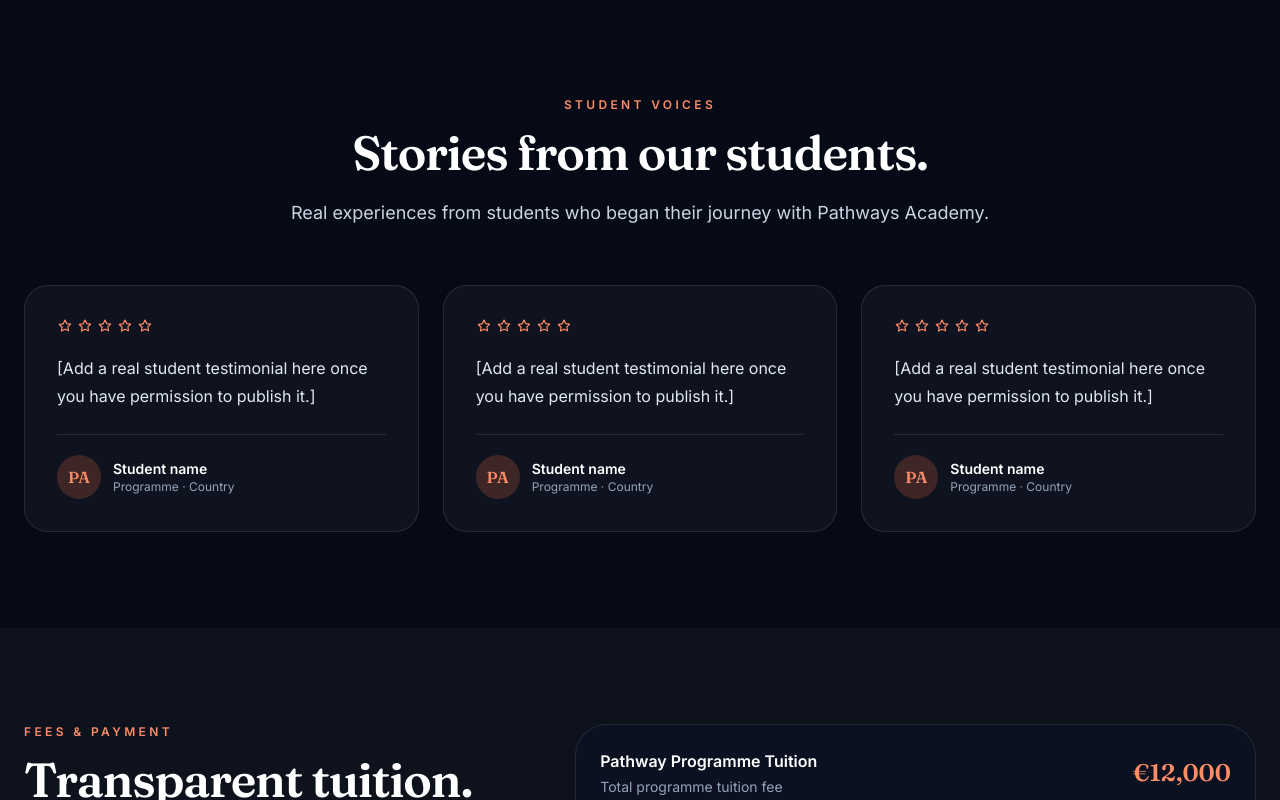
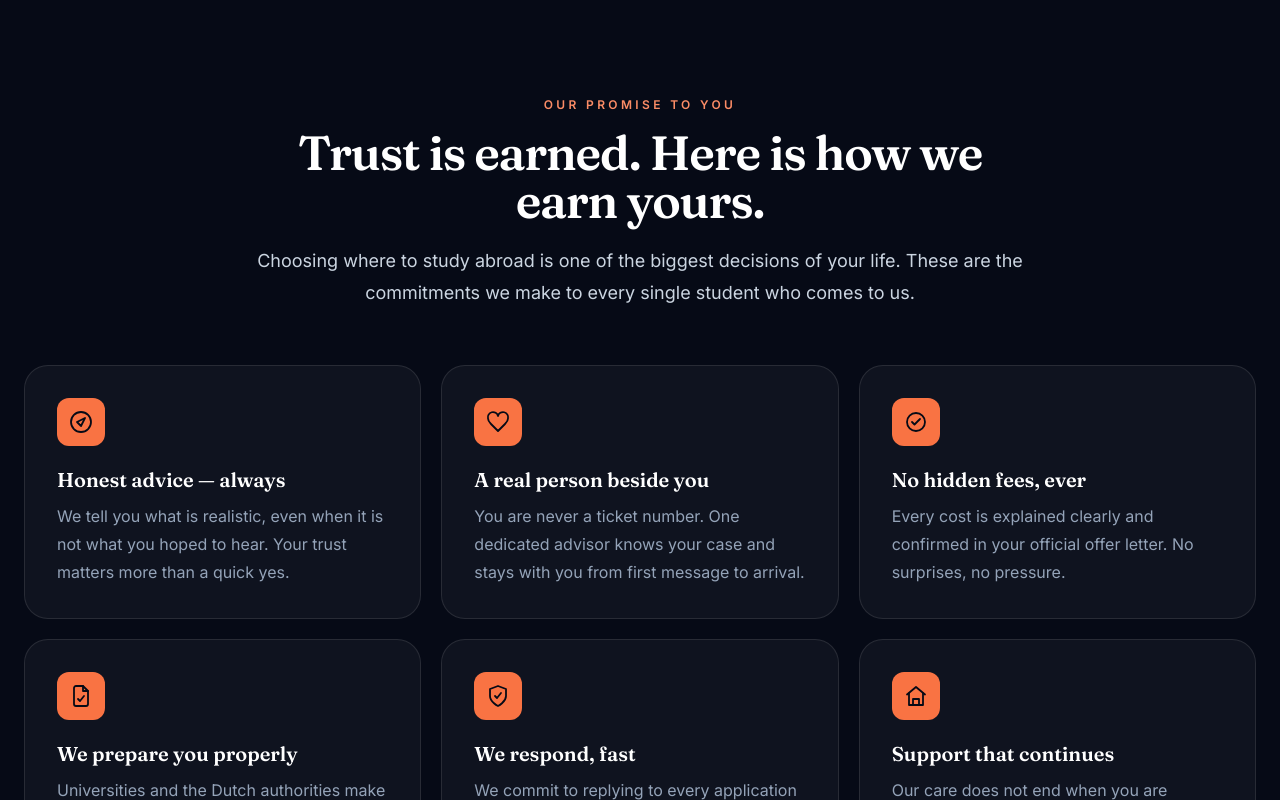
Before and after one commit to Samir-Amiri/pathwaysacademy, a React (Vite) app: page / in a window 1280 px wide. Shown: the part 5780-6580 px from the top of the page. Built offline with nearby package versions, Linux system fonts and the light colour scheme.

Commit message:
Replace placeholder testimonials with honest Our Promise section

```diff
--- a/src/App.jsx
+++ b/src/App.jsx
@@ -168,11 +168,13 @@ const stats = [
   { value: "360°", label: "Support — application to arrival" },
 ];
 
-/* PLACEHOLDER — replace with REAL, verified student testimonials before relying on this section. */
-const testimonials = [
-  { quote: "[Add a real student testimonial here once you have permission to publish it.]", name: "Student name", detail: "Programme · Country" },
-  { quote: "[Add a real student testimonial here once you have permission to publish it.]", name: "Student name", detail: "Programme · Country" },
-  { quote: "[Add a real student testimonial here once you have permission to publish it.]", name: "Student name", detail: "Programme · Country" },
+const promises = [
+  { icon: CompassIcon, title: "Honest advice — always", text: "We tell you what is realistic, even when it is not what you hoped to hear. Your trust matters more than a quick yes." },
+  { icon: HeartIcon, title: "A real person beside you", text: "You are never a ticket number. One dedicated advisor knows your case and stays with you from first message to arrival." },
+  { icon: CheckCircleIcon, title: "No hidden fees, ever", text: "Every cost is explained clearly and confirmed in your official offer letter. No surprises, no pressure." },
+  { icon: FileCheckIcon, title: "We prepare you properly", text: "Universities and the Dutch authorities make the final decisions. Our job is to make sure your application is as strong as it can be." },
+  { icon: ShieldIcon, title: "We respond, fast", text: "We commit to replying to every application within four business working days — because waiting in uncertainty is hard." },
+  { icon: HomeIcon, title: "Support that continues", text: "Our care does not end when you are accepted. We help you prepare for arrival and settling into life in the Netherlands." },
 ];
 
 const faqs = [
@@ -610,37 +612,36 @@ export default function PathwaysAcademyWebsite() {
           </div>
         </section>
 
-        {/* ---------------------------- Testimonials -------------------------- */}
+        {/* --------------------------- Our promise ---------------------------- */}
         <section className="px-6 py-24">
           <div className="mx-auto max-w-7xl">
             <Reveal className="mx-auto max-w-3xl text-center">
-              <Eyebrow>Student voices</Eyebrow>
+              <Eyebrow>Our promise to you</Eyebrow>
               <h2 className="mt-4 font-display text-4xl font-semibold tracking-tight text-white md:text-5xl">
-                Stories from our students.
+                Trust is earned. Here is how we earn yours.
               </h2>
               <p className="mt-5 text-lg leading-8 text-slate-300">
-                Real experiences from students who began their journey with Pathways Academy.
+                Choosing where to study abroad is one of the biggest decisions of your life. These are the commitments we make to every single student who comes to us.
               </p>
             </Reveal>
-            <div className="mt-14 grid gap-6 lg:grid-cols-3">
-              {testimonials.map((t, i) => (
-                <Reveal key={i} delay={i * 0.08}>
-                  <div className="flex h-full flex-col rounded-3xl border border-white/10 bg-white/[0.04] p-8">
-                    <div className="flex gap-1 text-[#FB8C66]">
-                      {[0, 1, 2, 3, 4].map((s) => <StarIcon key={s} className="h-4 w-4" />)}
-                    </div>
-                    <p className="mt-5 flex-1 leading-7 text-slate-200">{t.quote}</p>
-                    <div className="mt-6 flex items-center gap-3 border-t border-white/10 pt-5">
-                      <span className="flex h-11 w-11 items-center justify-center rounded-full bg-[#F97343]/20 font-display font-semibold text-[#FB8C66]">PA</span>
-                      <div>
-                        <p className="text-sm font-semibold text-white">{t.name}</p>
-                        <p className="text-xs text-slate-400">{t.detail}</p>
-                      </div>
-                    </div>
+            <div className="mt-14 grid gap-5 md:grid-cols-2 lg:grid-cols-3">
+              {promises.map((promise, i) => (
+                <Reveal key={promise.title} delay={(i % 3) * 0.08}>
+                  <div className="flex h-full flex-col rounded-3xl border border-white/10 bg-white/[0.04] p-8 transition hover:-translate-y-1 hover:border-[#F97343]/40">
+                    <span className="flex h-12 w-12 items-center justify-center rounded-xl bg-[#F97343] text-[#060A16]">
+                      <promise.icon className="h-6 w-6" />
+                    </span>
+                    <h3 className="mt-5 font-display text-xl font-semibold text-white">{promise.title}</h3>
+                    <p className="mt-2 leading-7 text-slate-400">{promise.text}</p>
                   </div>
                 </Reveal>
               ))}
             </div>
+            <Reveal className="mt-10 text-center">
+              <p className="text-sm text-slate-500">
+                As we grow, this is where the real stories of our students will live — shared only with their permission.
+              </p>
+            </Reveal>
           </div>
         </section>
 
```
